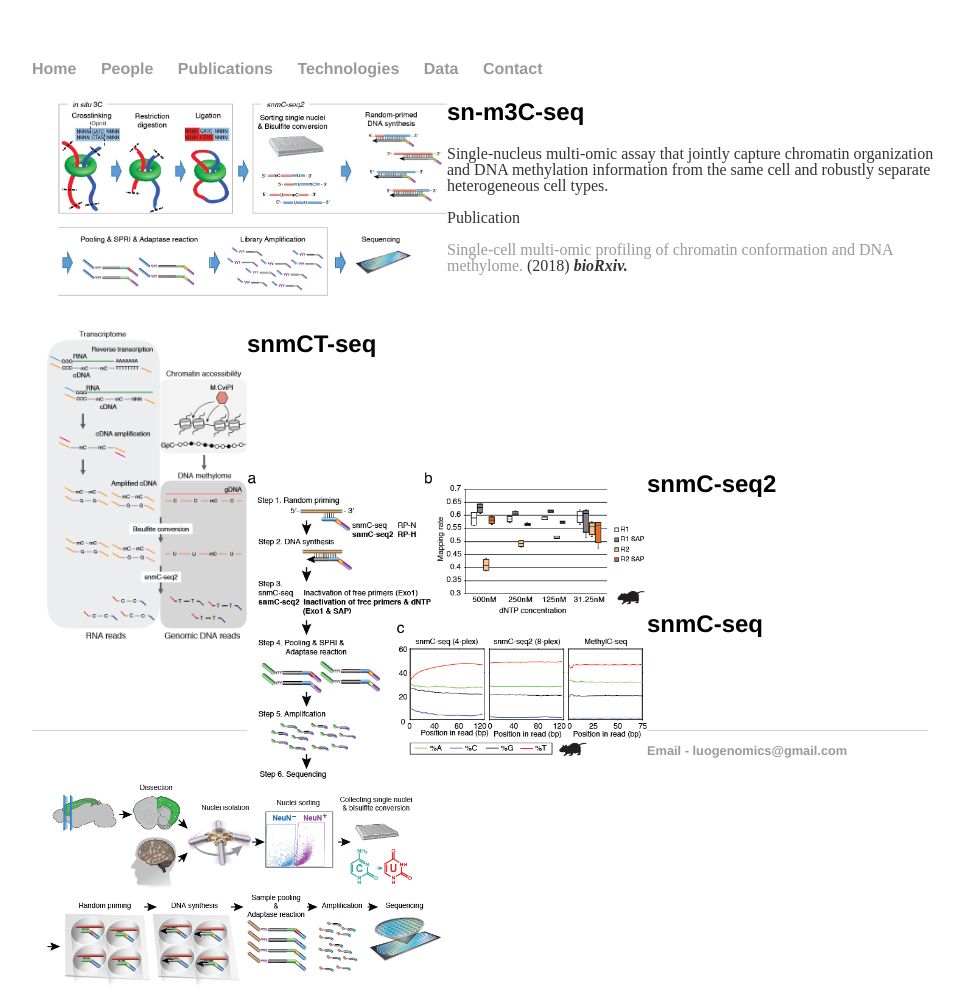
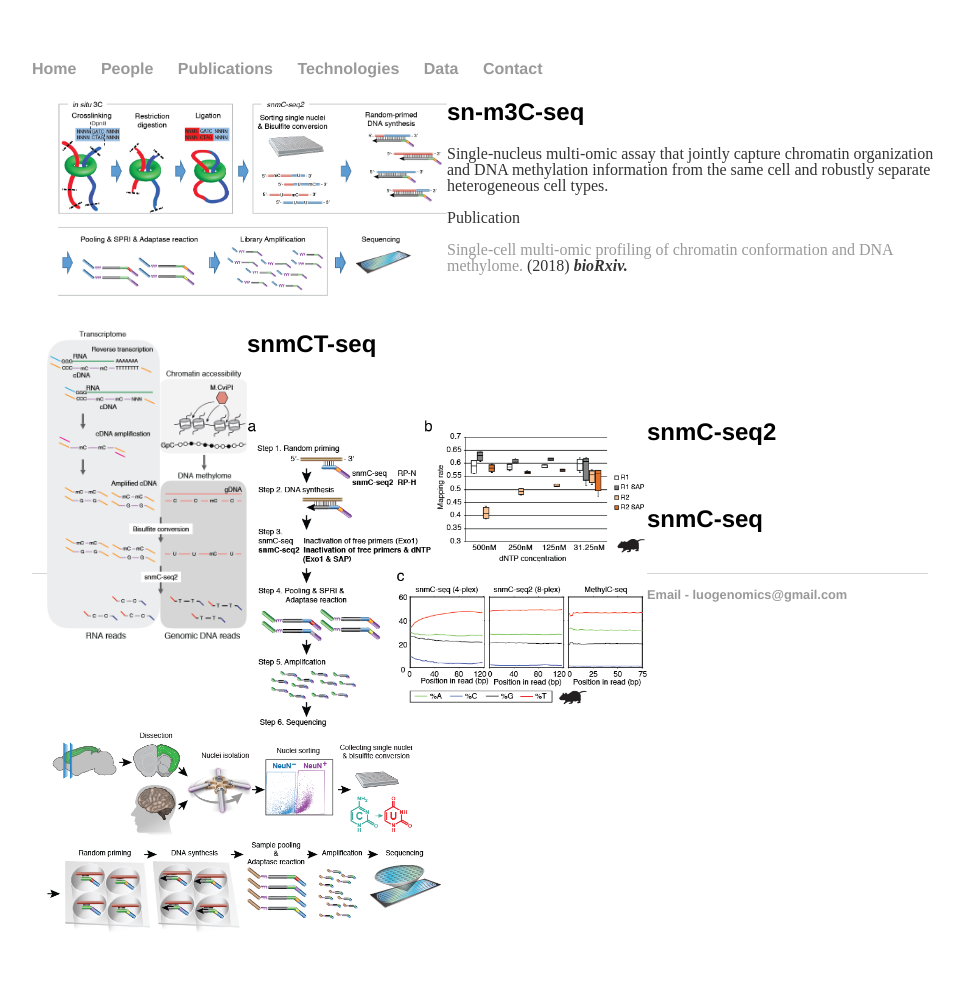
Before and after one commit to luogenomics/luogenomics.github.io, a Jekyll site: the page built from technologies/index.html, in a window 1280 px wide. Shown: the whole page, without its empty margins (160-1124 px from the left). Built offline with Jekyll 4.4.1, drawn with Linux system fonts in a browser that asks for light colours; after the commit the page ends 945 px from its top, so only the background shows below that.

Commit message:
Update main.css

```diff
--- a/css/main.css
+++ b/css/main.css
@@ -66,7 +66,7 @@ footer {
 .project-box {
     position: relative;
     width: 100%;
-    min-height: 120px;
+    min-height: 1px;
     padding-left: 15px;
     padding-right: 15px;
 }
```
